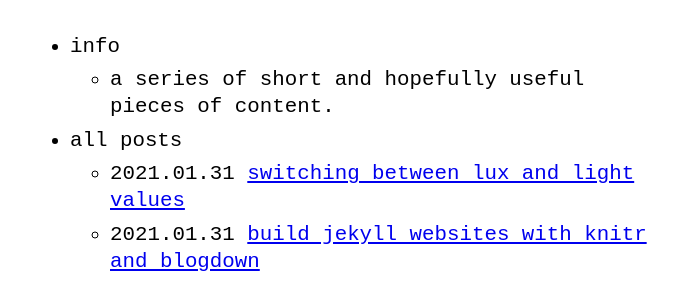
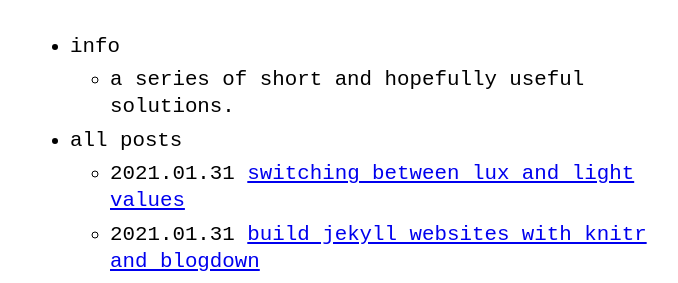
Before and after one commit to problemareas/problemareas.github.io, a Jekyll site: the page built from index.md, in a window 1280 px wide. Shown: the part 141-424 px from the top of the page, without its empty margins (290-968 px from the left). Built offline with Jekyll 4.4.1, drawn with Linux system fonts in a browser that asks for light colours.

Commit message:
Update menu.yml

```diff
--- a/_data/menu.yml
+++ b/_data/menu.yml
@@ -9,7 +9,7 @@
 entries:
   - title: info
     entries:
-      - title: a series of short and hopefully useful pieces of content.
+      - title: a series of short and hopefully useful solutions.
 #      - title: github repo
 #        url: https://github.com/riggraz/no-style-please
 #      - title: "used by <a href='https://riggraz.dev'>riggraz.dev</a> and <a href='https://github.com/riggraz/no-style-please/network/dependents'>many others</a>"
```
